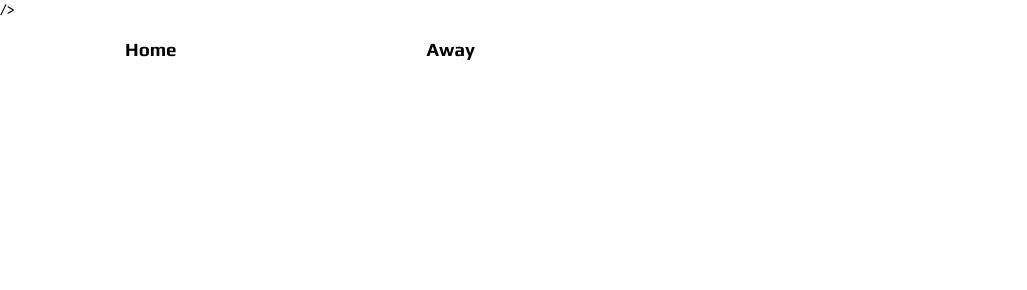
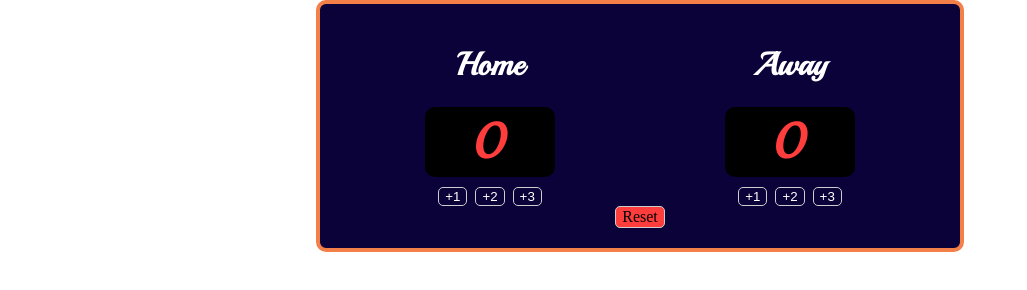
Before and after one commit to ar-sayeem/Fullstack_Developer_from_Scratch_freeCodeCampDOTorg, a plain HTML site: page 8_Javascript_challenges_part1/basketball_scoreboard/index.html in a window 1280 px wide. Shown: the whole page, without its empty margins (0-1027 px from the left). Drawn offline with Linux system fonts and the light colour scheme.

Commit message:
basketball_scoreboard

```diff
--- a/8_Javascript_challenges_part1/basketball_scoreboard/index.css
+++ b/8_Javascript_challenges_part1/basketball_scoreboard/index.css
@@ -1,11 +1,73 @@
 body {
   margin: 0;
   font-family: "Playball", cursive;
-  font-family: "Play", sans-serif;
+  /* font-family: "Play", sans-serif; */
 }
 
 .container {
   display: flex;
+  flex-wrap: wrap;
   justify-content: space-around;
+
   width: 600px;
+  margin-left: auto;
+  margin-right: auto;
+  background-color: rgb(10, 2, 56);
+  border: 4px solid #f37f49;
+  border-radius: 10px;
+  color: white;
+  padding: 20px;
 }
+
+.home,
+.away {
+  display: flex;
+  flex-direction: column;
+  align-items: center;
+}
+
+.display {
+  display: flex;
+  align-items: center;
+  justify-content: center;
+
+  background-color: black;
+  border-radius: 10px;
+  width: 130px;
+  height: 70px;
+}
+
+.score {
+  font-size: 50px;
+  font-weight: 900;
+  color: #ff3d3d;
+}
+
+.buttons {
+  display: flex;
+  gap: 8px;
+  margin-top: 10px;
+}
+
+.btn {
+  background: transparent;
+  border: 1.5px solid rgb(206, 205, 205);
+  color: #ffffff;
+  border-radius: 5px;
+}
+
+.reset{
+  width: 100%;
+  display: flex;
+  justify-content: center;
+  margin-top: 10ox;
+}
+
+.reset-btn{
+  padding: 6px 20ox;
+  font-family: "Platball";
+  font-size: 16px;
+  cursor: pointer;
+  background-color: #ff3d3d;
+  color: black;
+}
--- a/8_Javascript_challenges_part1/basketball_scoreboard/index.html
+++ b/8_Javascript_challenges_part1/basketball_scoreboard/index.html
@@ -9,16 +9,35 @@
       href="https://fonts.googleapis.com/css2?family=Play:wght@400;700&family=Playball&display=swap"
       rel="stylesheet"
     />
-    />
   </head>
   <body>
     <div class="container">
-      <div>
-        <h3>Home</h3>
+      <div class="home">
+        <div><h1>Home</h1></div>
+        <div class="display">
+          <div class="score" id="home-score">0</div>
+        </div>
+        <div class="buttons">
+          <button class="btn" onclick="addHome1()">+1</button>
+          <button class="btn" onclick="addHome2()">+2</button>
+          <button class="btn" onclick="addHome3()">+3</button>
+        </div>
       </div>
 
-      <div>
-        <h3>Away</h3>
+      <div class="away">
+        <div><h1>Away</h1></div>
+        <div class="display">
+          <div class="score" id="away-score">0</div>
+        </div>
+        <div class="buttons">
+          <button class="btn" onclick="addAway1()">+1</button>
+          <button class="btn" onclick="addAway2()">+2</button>
+          <button class="btn" onclick="addAway3()">+3</button>
+        </div>
+      </div>
+
+      <div class="reset">
+        <button class="btn reset-btn" onclick="resetAll()">Reset</button>
       </div>
     </div>
 
--- a/8_Javascript_challenges_part1/basketball_scoreboard/index.js
+++ b/8_Javascript_challenges_part1/basketball_scoreboard/index.js
@@ -0,0 +1,42 @@
+let homeScoreEl = document.getElementById("home-score");
+let awayScoreEl = document.getElementById("away-score");
+
+let homeScore = 0;
+let awayScore = 0;
+
+function addHome1() {
+  homeScore += 1;
+  homeScoreEl.innerText = homeScore;
+}
+
+function addHome2() {
+  homeScore += 2;
+  homeScoreEl.innerText = homeScore;
+}
+
+function addHome3() {
+  homeScore += 3;
+  homeScoreEl.innerText = homeScore;
+}
+
+function addAway1() {
+  awayScore += 1;
+  awayScoreEl.innerText = awayScore;
+}
+
+function addAway2() {
+  awayScore += 2;
+  awayScoreEl.innerText = awayScore;
+}
+
+function addAway3() {
+  awayScore += 3;
+  awayScoreEl.innerText = awayScore;
+}
+
+function resetAll(){
+    homeScore = 0
+    awayScore = 0
+    homeScoreEl.innerText = 0
+    awayScoreEl.innerText = 0
+}
```
